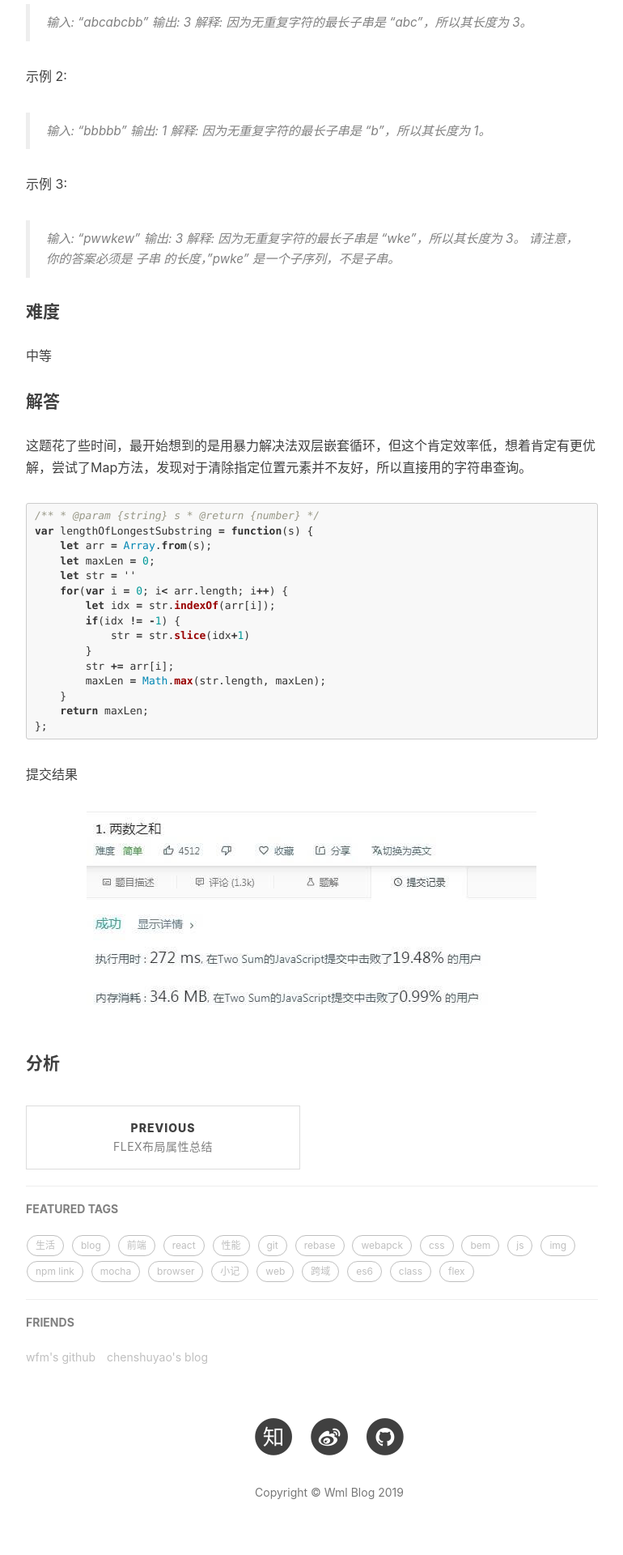
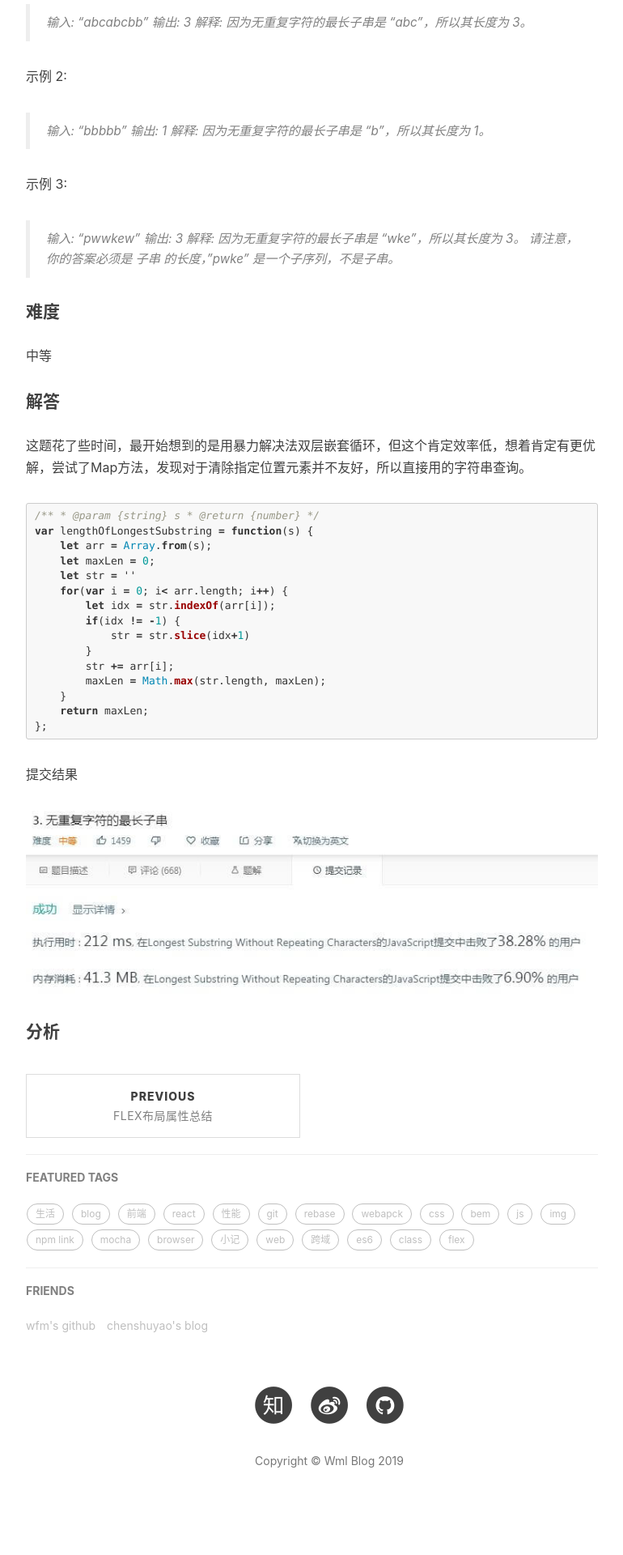
Before and after one commit to wumeilian/wumeilian.github.io, a Jekyll site: the page built from _posts/2019-03-19-day2-algorithm.md, in a window 1280 px wide. Shown: the part 729-2649 px from the top of the page at 81% size, without its empty margins (233-1003 px from the left). Built offline with Jekyll 4.4.1, drawn with Linux system fonts in a browser that asks for light colours; nearby versions of some CDN libraries; comment, search, counter and statistics services are not loaded; after the commit the page ends 2610 px from its top, so only the background shows below that.

Commit message:
modify img

```diff
--- a/_posts/2019-03-19-day2-algorithm.md
+++ b/_posts/2019-03-19-day2-algorithm.md
@@ -65,6 +65,6 @@ var lengthOfLongestSubstring = function(s) {
 
 提交结果
 
-![1](/img/algorithm/1.jpg)
+![1](/img/algorithm/day2-1.jpg)
 
 #### 分析
```
